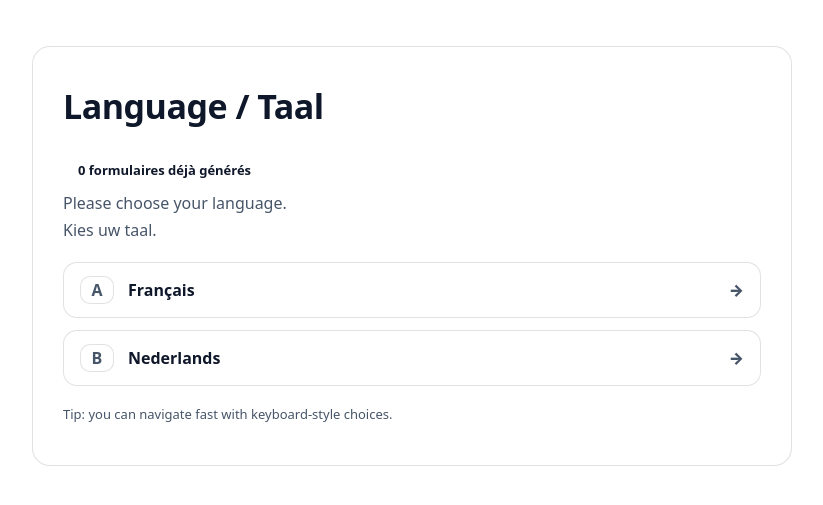
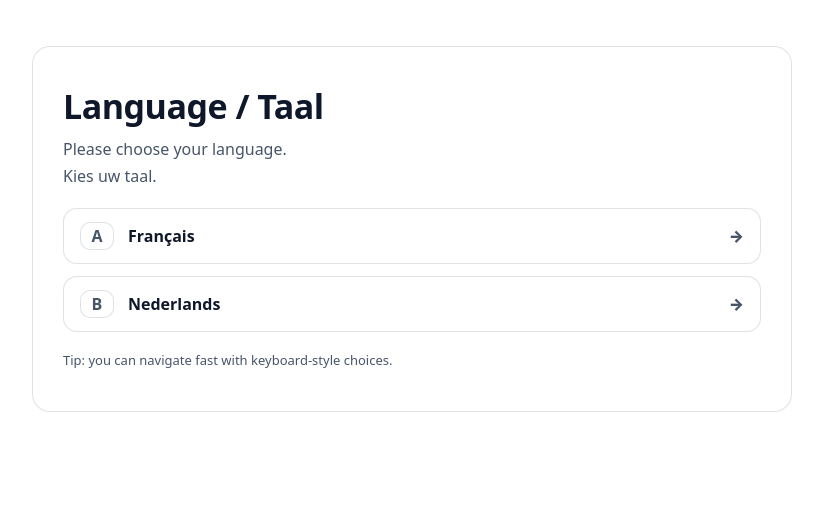
Before and after one commit to lehagrefabien-commits/fatca-application, a Flask app: page / in a window 1280 px wide. Shown: the part 64-569 px from the top of the page, without its empty margins (228-1051 px from the left). Run offline with Flask 3, Linux system fonts and the light colour scheme; some libraries are stand-ins or nearby versions.

Commit message:
Update lang_select.html

```diff
--- a/templates/lang_select.html
+++ b/templates/lang_select.html
@@ -121,18 +121,6 @@
   <div class="wrap">
     <div class="card">
       <h1>Language / Taal</h1>
-      <div style="
-  display:inline-block;
-  margin-top:14px;
-  padding:10px 14px;
-  border-radius:999px;
-  background: rgba(255,255,255,0.12);
-  border:1px solid rgba(255,255,255,0.22);
-  font-size:13px;
-  font-weight:800;
-">
-  {{ generated_count }} formulaires déjà générés
-</div>
 
       <p>Please choose your language.<br>Kies uw taal.</p>
 
```
